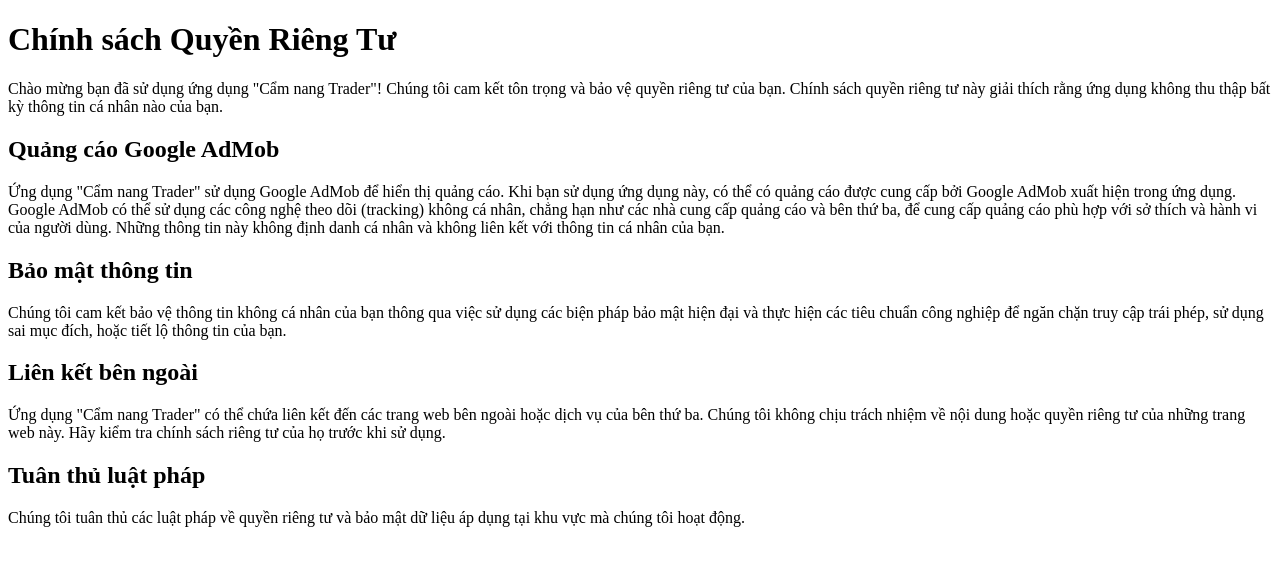
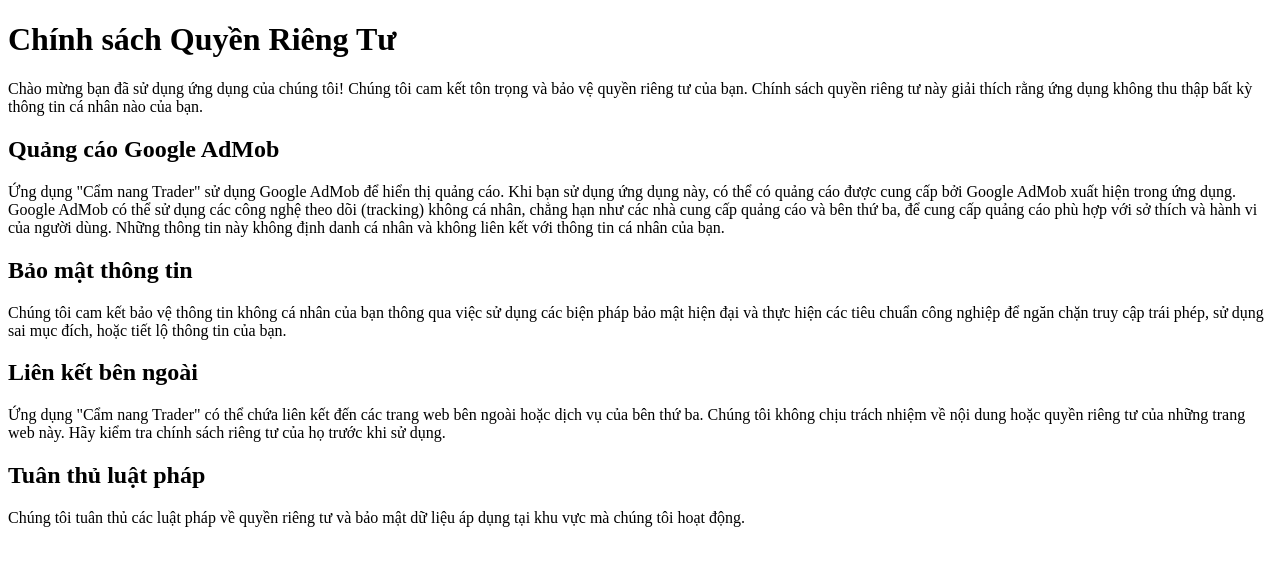
Before and after one commit to dat08101999/policy_trader_book, a plain HTML site: page index.html in a window 1280 px wide. Drawn offline with Linux system fonts and the light colour scheme.

Commit message:
Update index.html

```diff
--- a/index.html
+++ b/index.html
@@ -10,7 +10,7 @@
 <body>
     <h1>Chính sách Quyền Riêng Tư</h1>
     <p>
-        Chào mừng bạn đã sử dụng ứng dụng "Cẩm nang Trader"! Chúng tôi cam kết tôn trọng và bảo vệ quyền riêng tư của bạn. Chính sách quyền riêng tư này giải thích rằng ứng dụng không thu thập bất kỳ thông tin cá nhân nào của bạn.
+        Chào mừng bạn đã sử dụng ứng dụng của chúng tôi! Chúng tôi cam kết tôn trọng và bảo vệ quyền riêng tư của bạn. Chính sách quyền riêng tư này giải thích rằng ứng dụng không thu thập bất kỳ thông tin cá nhân nào của bạn.
     </p>
 
     <h2>Quảng cáo Google AdMob</h2>
```
